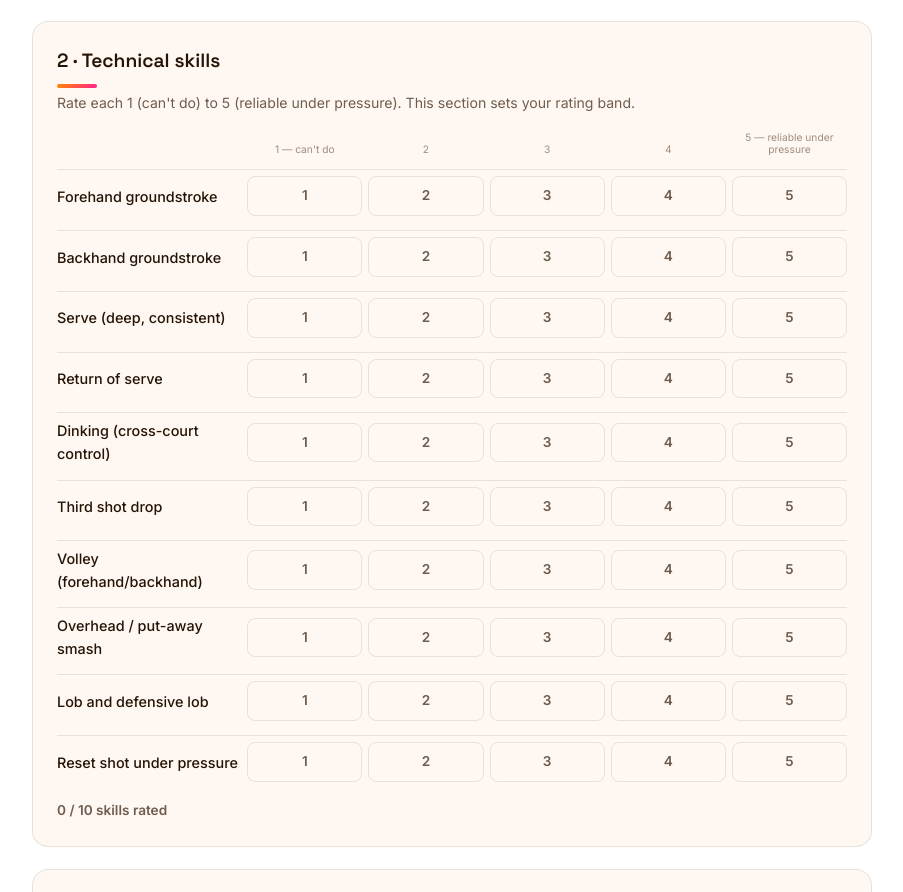
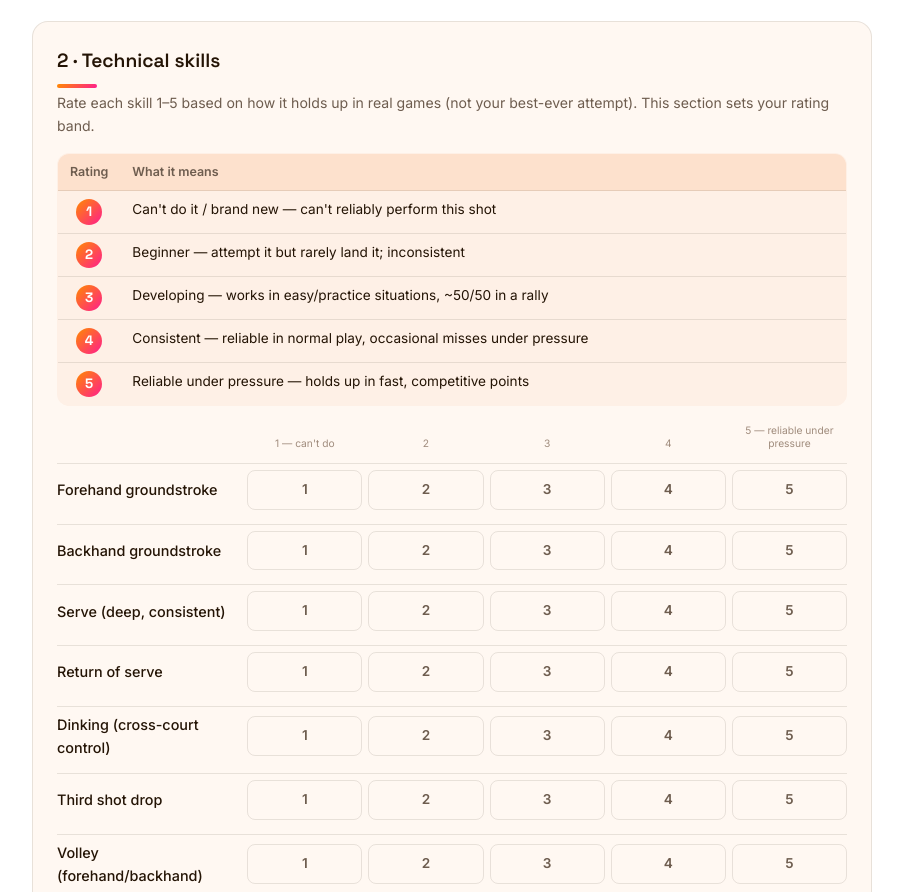
Before and after one commit to dryvonneleung/gta-pickleball-tracker, a website: page skill.html in a window 1280 px wide. Shown: the part 1848-2740 px from the top of the page, without its empty margins (188-1091 px from the left). Drawn offline with Linux system fonts and the light colour scheme.

Commit message:
Add 1-5 rating scale guide to Skill Assessment
Add a legend table defining each 1-5 technical rating (visible on all
screen sizes), so users don't have to guess what 2-4 mean. Bump skill.css
cache to v=2.


Claude-Session: https://claude.ai/code/session_011LYP7ZNMTCu2vSCNF3xFNe

Co-authored-by: Claude <noreply@anthropic.com>

```diff
--- a/skill.css
+++ b/skill.css
@@ -74,6 +74,20 @@ body.page-skill {
     border-color: var(--clr-green); background: var(--clr-green-dim); color: var(--clr-text);
 }
 
+/* Section 2 — 1–5 scale guide */
+.scale-guide {
+    width: 100%; border-collapse: collapse; font-size: 0.85rem; margin-bottom: 18px;
+    background: var(--clr-surface-2); border: 1px solid var(--clr-border); border-radius: var(--radius-md); overflow: hidden;
+}
+.scale-guide th { text-align: left; padding: 8px 12px; background: var(--clr-surface-3); color: var(--clr-text-secondary); font-weight: 600; font-size: 0.78rem; }
+.scale-guide td { padding: 8px 12px; border-top: 1px solid var(--clr-border); vertical-align: top; }
+.scale-guide td:first-child { width: 48px; text-align: center; }
+.scale-num {
+    display: inline-flex; align-items: center; justify-content: center;
+    width: 26px; height: 26px; border-radius: var(--radius-full);
+    background: var(--gradient-primary); color: #fff; font-weight: 700; font-family: var(--font-display); font-size: 0.85rem;
+}
+
 /* Section 2 — skill grid */
 .skill-grid { display: flex; flex-direction: column; gap: 8px; }
 .skill-head {
--- a/skill.html
+++ b/skill.html
@@ -11,7 +11,7 @@
     <link href="https://fonts.googleapis.com/css2?family=Inter:wght@300;400;500;600;700;800;900&family=Space+Grotesk:wght@400;500;600;700&display=swap" rel="stylesheet">
 
     <link rel="stylesheet" href="styles.css?v=13">
-    <link rel="stylesheet" href="skill.css?v=1">
+    <link rel="stylesheet" href="skill.css?v=2">
 </head>
 <body class="page-skill">
     <!-- Header -->
@@ -80,8 +80,18 @@
             <section class="skill-section">
                 <div class="section-head">
                     <h2>2 · Technical skills</h2>
-                    <p class="muted">Rate each 1 (can't do) to 5 (reliable under pressure). This section sets your rating band.</p>
+                    <p class="muted">Rate each skill 1–5 based on how it holds up in real games (not your best-ever attempt). This section sets your rating band.</p>
                 </div>
+                <table class="scale-guide">
+                    <thead><tr><th>Rating</th><th>What it means</th></tr></thead>
+                    <tbody>
+                        <tr><td><span class="scale-num">1</span></td><td>Can't do it / brand new — can't reliably perform this shot</td></tr>
+                        <tr><td><span class="scale-num">2</span></td><td>Beginner — attempt it but rarely land it; inconsistent</td></tr>
+                        <tr><td><span class="scale-num">3</span></td><td>Developing — works in easy/practice situations, ~50/50 in a rally</td></tr>
+                        <tr><td><span class="scale-num">4</span></td><td>Consistent — reliable in normal play, occasional misses under pressure</td></tr>
+                        <tr><td><span class="scale-num">5</span></td><td>Reliable under pressure — holds up in fast, competitive points</td></tr>
+                    </tbody>
+                </table>
                 <div id="skills"></div>
                 <p class="skill-progress-note" id="skill-progress">0 / 10 skills rated</p>
             </section>
```
